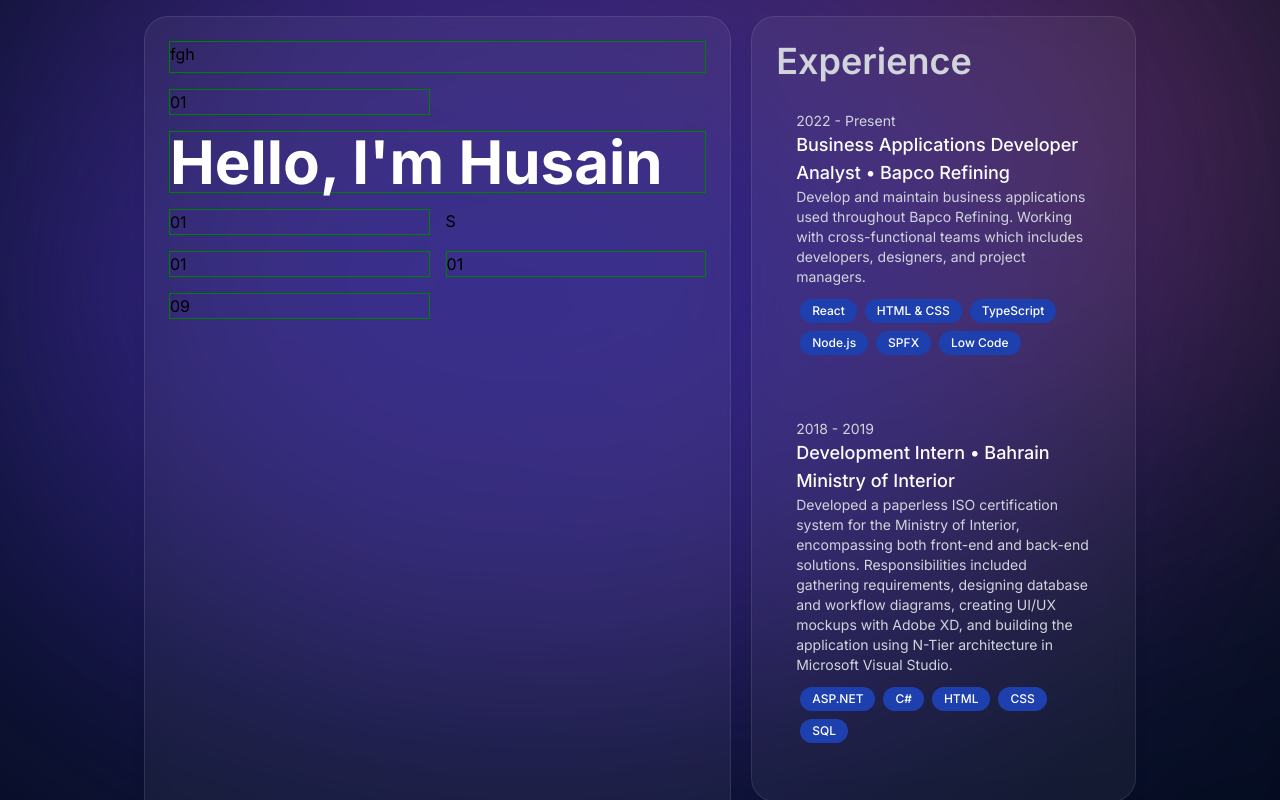
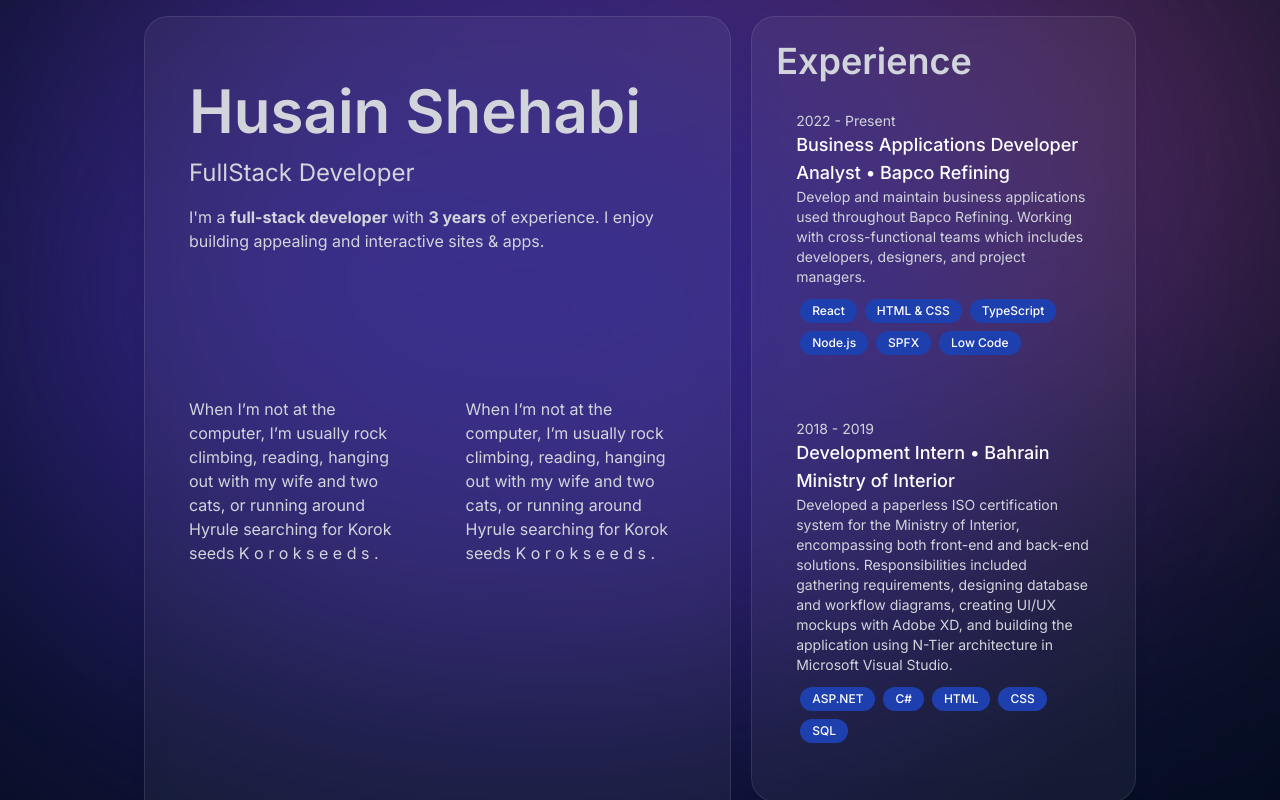
Before and after one commit to HusainShehabi/personal-site-2024, a React (Create React App) app: page / in a window 1280 px wide. Shown: the top 800 px of the page. Built offline with nearby package versions, Linux system fonts and the light colour scheme.

Commit message:
various cards added

```diff
--- a/src/components/content/IntroductionCard.tsx
+++ b/src/components/content/IntroductionCard.tsx
@@ -4,25 +4,31 @@
 
 export default function IntroductionCard({}: Props) {
   return (
-    <div style={{ width: "100%", height: "100%" }}>
+    <div className="w-full h-full font-sans text-2xl text-gray-300">
       <div className="grid grid-cols-2 gap-4">
-        <div
-          style={{ border: "1px solid green" }}
-          className="col-span-2 row-span-3 "
-        >
-          fgh
+        <div className="col-span-2 row-span-3 font-sans font-semibold text-6xl text-gray-300 p-10 pb-0 pl-5">
+          Husain Shehabi
         </div>
-        <div style={{ border: "1px solid green" }}>01</div>
-        <div
-          style={{ border: "1px solid green" }}
-          className="col-span-2 row-span-3 font-sans font-extrabold text-6xl text-white"
-        >
-          Hello, I'm Husain
+        <div className="col-span-2 row-span-1 ml-5 mt-0">
+          FullStack Developer
         </div>
-        <div style={{ border: "1px solid green" }}>01</div>S
-        <div style={{ border: "1px solid green" }}>01</div>
-        <div style={{ border: "1px solid green" }}>01</div>
-        <div style={{ border: "1px solid green" }}>09</div>
+        <div className="col-span-2 row-span-12 text-base ml-5 mr-5">
+          <p>
+            I'm a <b>full-stack developer</b> with <b>3 years</b> of experience.
+            I enjoy building appealing and interactive sites & apps.
+          </p>
+        </div>
+
+        <div className="col-span-1 row-span-3 text-base ml-5 mr-5">
+          When I’m not at the computer, I’m usually rock climbing, reading,
+          hanging out with my wife and two cats, or running around Hyrule
+          searching for Korok seeds K o r o k s e e d s .
+        </div>
+        <div className="col-span-1 row-span-3 text-base ml-5 mr-5">
+          When I’m not at the computer, I’m usually rock climbing, reading,
+          hanging out with my wife and two cats, or running around Hyrule
+          searching for Korok seeds K o r o k s e e d s .
+        </div>
       </div>
     </div>
   );
--- /dev/null
+++ b/src/components/content/SocialsCard.tsx
@@ -0,0 +1,7 @@
+import React from "react";
+
+type Props = {};
+
+export default function s({}: Props) {
+  return <div>Github LinkedIn </div>;
+}
```
